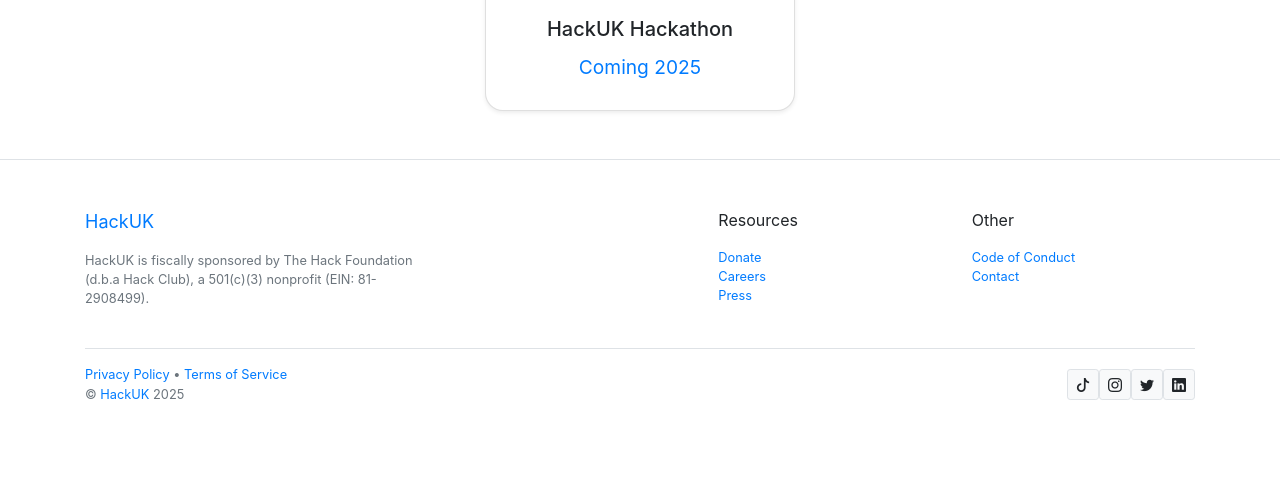
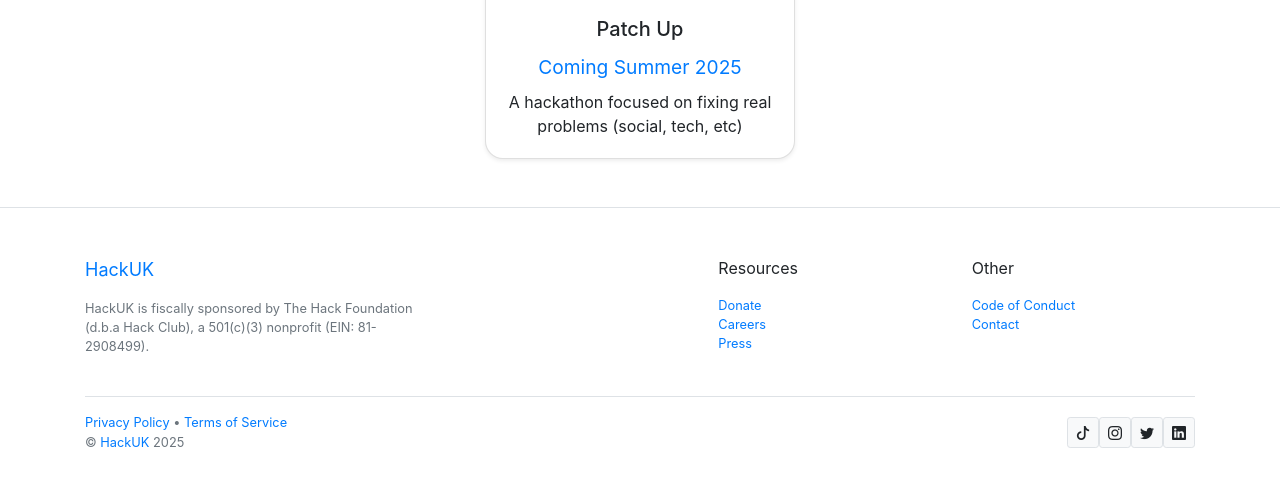
Before and after one commit to HackUK/HackUK-Site, a plain HTML site: page pages/hackathons.html in a window 1280 px wide. Shown: the part 376-862 px from the top of the page. Before the commit the page ends 828 px from the top, so only its background shows below. Drawn offline with nearby package versions, Linux system fonts and the light colour scheme.

Commit message:
Adding Latest Hackathon

```diff
--- a/pages/hackathons.html
+++ b/pages/hackathons.html
@@ -73,8 +73,9 @@
                 <div class="card shadow-sm text-center" style="border-radius: 18px;">
                     <img src="../hackathon1.jpg" class="card-img-top" alt="Hackathon Coming Soon" style="border-top-left-radius: 18px; border-top-right-radius: 18px;">
                     <div class="card-body">
-                        <h5 class="card-title fw-bold">HackUK Hackathon</h5>
-                        <p class="card-text text-primary mb-2" style="font-size: 1.2rem;">Coming 2025</p>
+                        <h5 class="card-title fw-bold">Patch Up</h5>
+                        <p class="card-text text-primary mb-2" style="font-size: 1.2rem;">Coming Summer 2025</p>
+                        <p class="card-text">A hackathon focused on fixing real problems (social, tech, etc)</p>
                     </div>
                 </div>
             </div>
```
